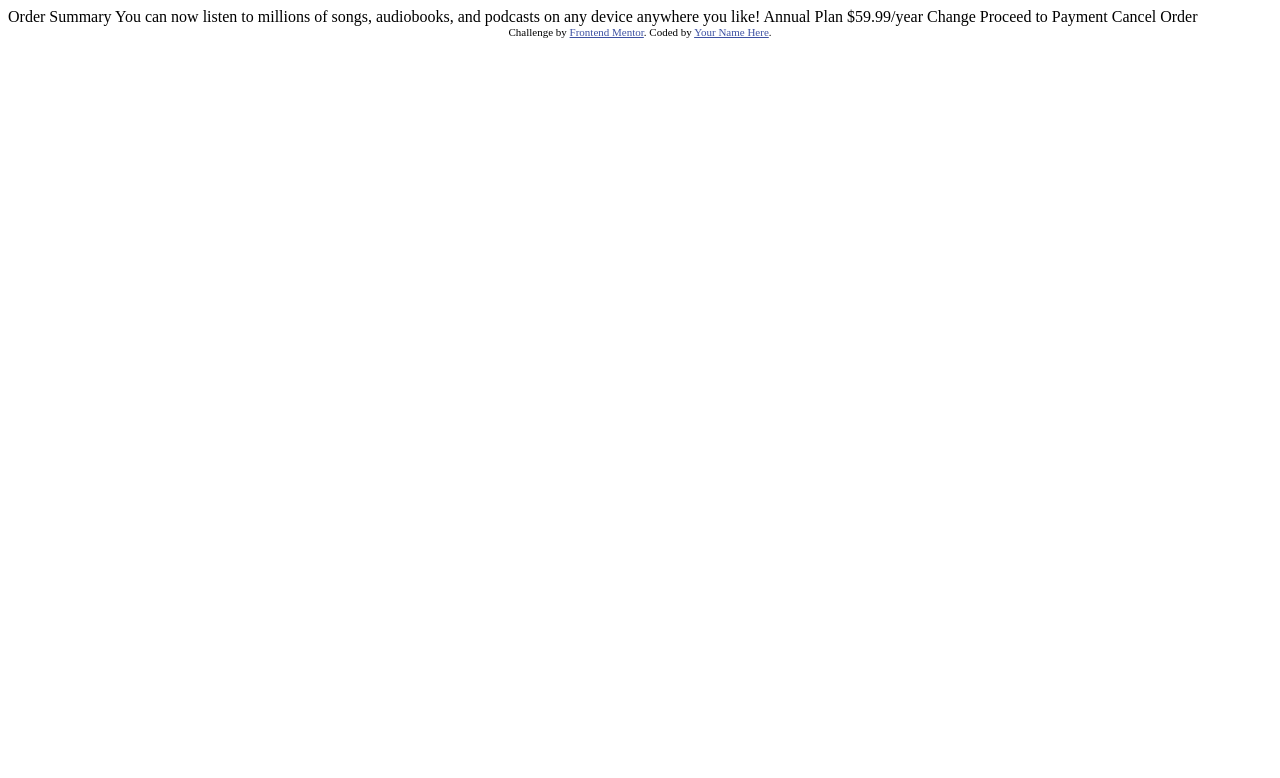
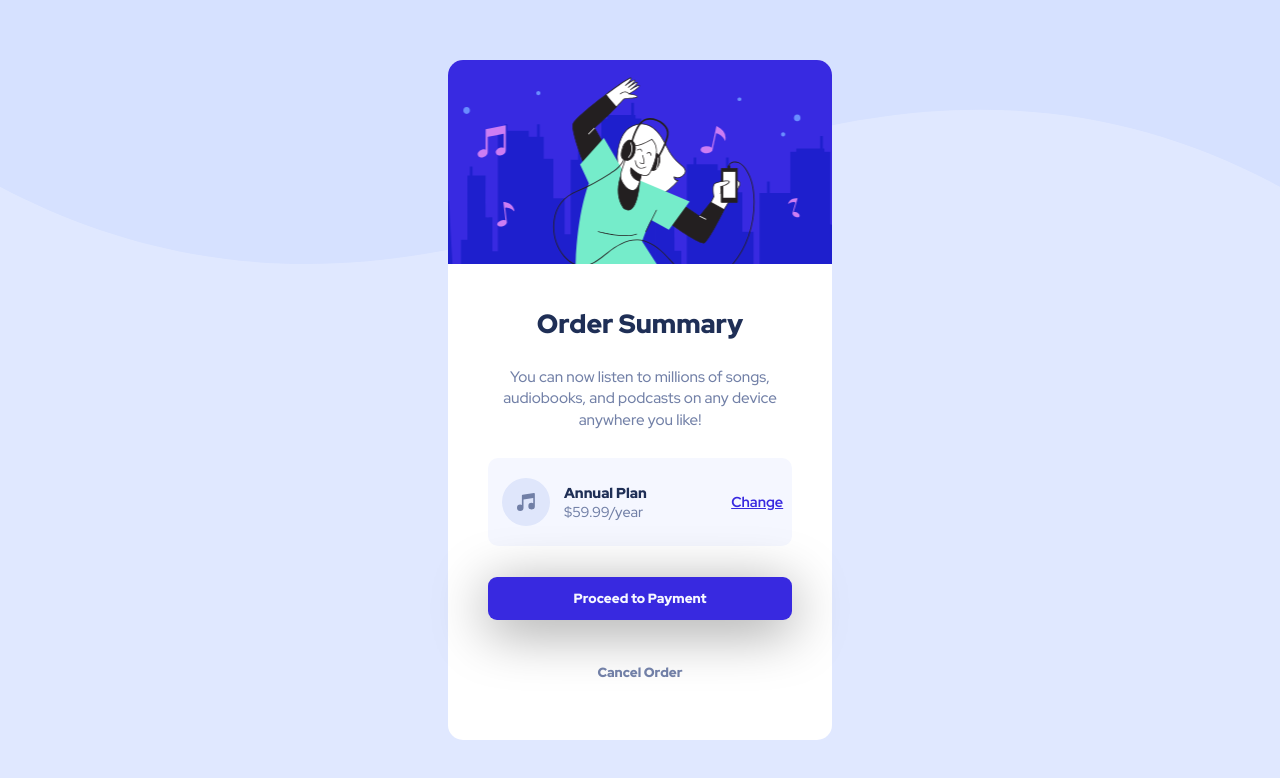
Before and after one commit to uzainmalik123/ordersummary, a website: page index.html in a window 1280 px wide. Drawn offline with Linux system fonts and the light colour scheme.

Commit message:
the project is done

```diff
--- a/index.html
+++ b/index.html
@@ -1,22 +1,24 @@
 <!DOCTYPE html>
 <html lang="en">
   <head>
-  <meta charset="UTF-8">
-  <meta name="viewport" content="width=device-width, initial-scale=1.0"> <!-- displays site properly based on user's device -->
+    <link rel="stylesheet" href="style.css" />
+    <meta charset="UTF-8" />
+    <meta name="viewport" content="width=device-width, initial-scale=1.0" />
+    <!-- displays site properly based on user's device -->
 
-  <link rel="icon" type="image/png" sizes="32x32" href="./images/favicon-32x32.png">
+    <link
+      rel="icon"
+      type="image/png"
+      sizes="32x32"
+      href="./images/favicon-32x32.png"
+    />
 
     <title>Frontend Mentor | Order summary card</title>
 
     <!-- Feel free to remove these styles or customise in your own stylesheet 👍 -->
-  <style>
-    .attribution { font-size: 11px; text-align: center; }
-    .attribution a { color: hsl(228, 45%, 44%); }
-  </style>
   </head>
   <body>
-
-  Order Summary
+    <!-- Order Summary
 
   You can now listen to millions of songs, audiobooks, and podcasts on any
   device anywhere you like!
@@ -27,11 +29,36 @@
   Change
 
   Proceed to Payment
-  Cancel Order
-
-  <div class="attribution">
-    Challenge by <a href="https://www.frontendmentor.io?ref=challenge" target="_blank">Frontend Mentor</a>.
-    Coded by <a href="#">Your Name Here</a>.
+  Cancel Order -->
+    <div class="container">
+      <div class="card">
+        <div class="image"></div>
+        <div class="content">
+          <div class="text">
+            <h1>Order Summary</h1>
+            <p>
+              You can now listen to millions of songs, audiobooks, and podcasts
+              on any device anywhere you like!
+            </p>
+          </div>
+          <div class="price">
+            <div class="price-image">
+              <img src="./images/icon-music.svg" alt="icon" />
+            </div>
+            <div class="price-text">
+              <span>Annual Plan</span>
+              <p>$59.99/year</p>
+            </div>
+            <div class="price-link">
+              <a href="/" onclick="return false">Change</a>
+            </div>
+          </div>
+          <div class="buttons">
+            <button id="btn-1">Proceed to Payment</button>
+            <button id="btn-2">Cancel Order</button>
+          </div>
+        </div>
+      </div>
     </div>
   </body>
 </html>
--- /dev/null
+++ b/style.css
@@ -0,0 +1,184 @@
+@import url('https://fonts.googleapis.com/css2?family=Red+Hat+Display:wght@500;700;900&display=swap');
+
+* {
+    box-sizing: border-box;
+    margin: 0;
+    padding: 0;
+    font-family: 'Red Hat Display', sans-serif;
+}
+h1 {
+    font-size: 1.65rem;
+    font-weight: 900;
+    color: hsl(223, 47%, 23%);
+}
+span {
+    font-size: 0.9rem;
+    font-weight: 900;
+    color: hsl(223, 47%, 23%);
+}
+a {
+    font-size: 0.9rem;
+    font-weight: 700;
+    color: hsl(245, 75%, 52%);
+}
+a:hover {
+    color: #766CF1;
+    transition: 0.2s all;
+}
+a:active {
+    text-decoration: none;
+}
+#btn-1:hover {
+    background-color: #766CF1;
+    transition: 0.2s all;
+}
+#btn-2:hover {
+    color: hsl(223, 47%, 23%);
+    transition: 0.2s all;
+}
+.container {
+    display: flex;
+    justify-content: center;
+    align-items: center;
+
+    width: 100%;
+    height: 100dvh;
+
+    background-color: hsl(225, 100%, 94%);
+    background-image: url(./images/pattern-background-desktop.svg);
+    background-position-y: -30%;
+    background-repeat: no-repeat;
+    background-size: contain;
+}
+.card {
+    width: 30%;
+    height: 85%;
+    display: flex;
+    flex-direction: column;
+
+    border-radius: 15px;
+    background-color: #fff;
+}
+.image {
+    width: 100%;
+    height: 30%;
+
+    border-top-right-radius: inherit;
+    border-top-left-radius: inherit;
+    background-image: url(./images/illustration-hero.svg);
+    background-position: center;
+    background-repeat: no-repeat;
+    background-size: cover;
+}
+.content {
+    width: 100%;
+    height: 70%;
+
+    display: flex;
+    flex-direction: column;
+
+    padding: 1rem 2.5rem;
+}
+.text {
+    width: 100%;
+    height: 40%;
+
+    display: flex;
+    flex-direction: column;
+    justify-content: space-evenly;
+    align-items: center;
+    text-align: center;
+}
+.text p {
+    font-size: 0.95rem;
+    line-height: 1.35rem;
+    color: hsl(224, 23%, 55%);
+}
+.price {
+    width: 100%;
+    height: 20%;
+
+    display: flex;
+    align-items: center;
+    background-color: hsl(225, 100%, 98%);
+    border-radius: 10px;
+}
+.price-image {
+    width: 25%;
+    height: 100%;
+
+    display: flex;
+    justify-content: center;
+    align-items: center;
+}
+.price-text {
+    width: 55%;
+    height: 100%;
+
+    display: flex;
+    flex-direction: column;
+    justify-content: center;
+}
+.price-text p {
+    font-size: 0.9rem;
+    font-weight: 500;
+    color: hsl(224, 23%, 55%);
+}
+.price-link {
+    width: 15%;
+    height: 100%;
+
+    display: flex;
+    align-items: center;
+}
+.buttons {
+    width: 100%;
+    height: 40%;
+
+    display: flex;
+    flex-direction: column;
+    justify-content: space-evenly;
+    align-items: center;
+}
+.buttons button {
+    width: 100%;
+    border: none;
+    border-radius: 9px;
+    outline: none;
+    cursor: pointer;
+    padding: 0.8rem 0;
+    font-weight: 900;
+}
+.buttons button:nth-child(1) {
+    background-color: hsl(245, 75%, 52%);
+    color: hsl(225, 100%, 98%);
+    box-shadow: 0 10px 55px 0 rgba(0, 0, 0, 0.4);
+}
+.buttons button:nth-child(2) {
+    background-color: transparent;
+    color: hsl(224, 23%, 55%);
+}
+
+@media screen and (max-width: 375px) {
+    #btn-1 {
+        font-size: 1rem;
+        padding: 1.1rem 0;
+    }
+    #btn-2 {
+        font-size: 1rem;
+        padding: 1.1rem 0;
+    }
+    .text p {
+        font-size: 1.1rem;
+        line-height: 1.7rem;
+    }
+    .price {
+        padding: 0 1rem;
+    }
+    .card {
+        width: 90%;
+    }
+    .content {
+        padding: 1rem 1.5rem;
+    }
+}
```
Also changed, not shown: package.json (added, +15 -0 lines), 2 other files. Lines whose indentation alone changed are shown as unchanged.
